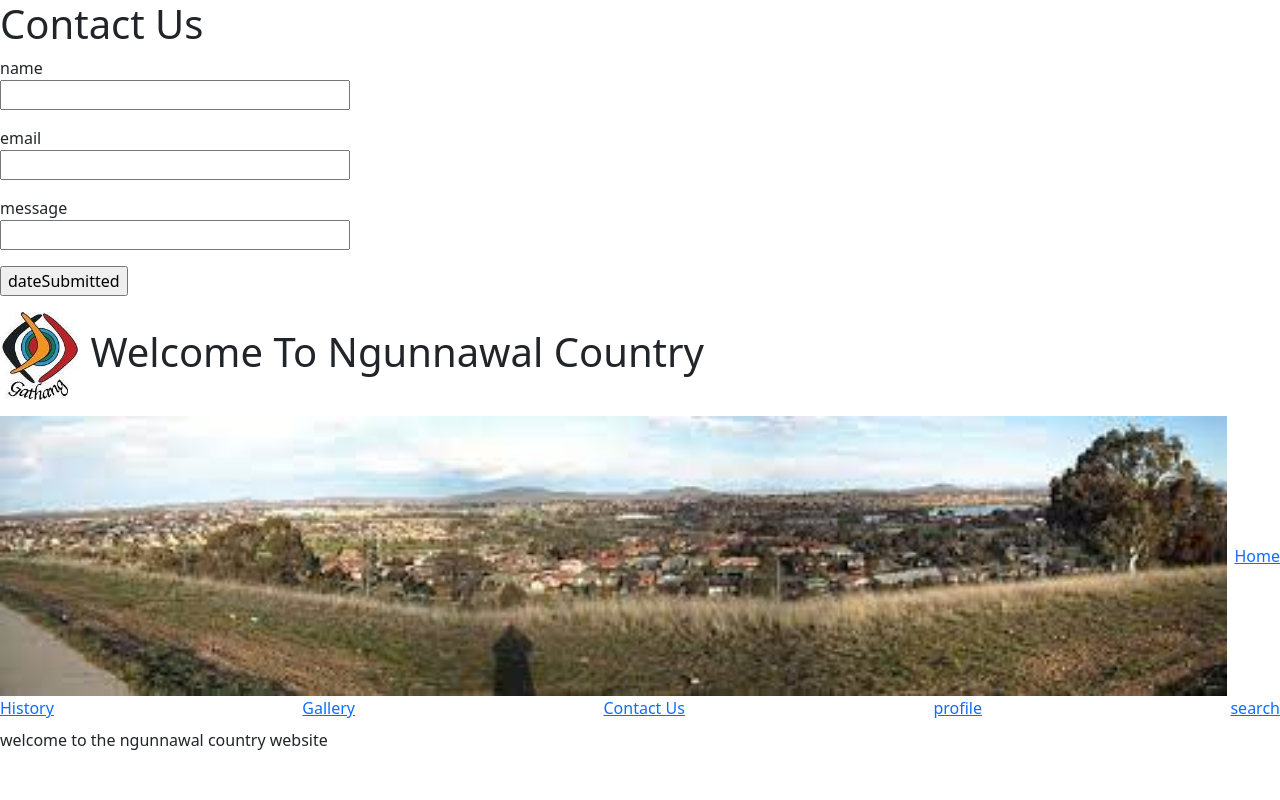
After one commit to RyanCather/2022S2-FlaskMR, a Flask app: page /contact.html in a window 1280 px wide. The commit adds this page. Run offline with Flask 2, Linux system fonts and the light colour scheme; some libraries are stand-ins or nearby versions.

Commit message:
fixed errors

```diff
--- a/Requirements.txt
+++ b/Requirements.txt
@@ -25,3 +25,4 @@ six>=1.12.0
 SQLAlchemy>=1.3.4
 Werkzeug>=0.15.4
 WTForms>=2.2.1
+email-validator>=1.2.1
--- a/app.py
+++ b/app.py
@@ -8,9 +8,18 @@ app = Flask(__name__)
 app.config.from_object(Config)  # loads the configuration for the ngunnawal.db
 db = SQLAlchemy(app)            # creates the db object using the configuration
 
-@app.route('/')
-def homepage():  # put application's code here
-    return render_template("index.html", title="Ngunnawal Country")
+from models import Contact
+from forms import ContactForm
+
+@app.route("/")
+def homepage():
+    return render_template("index.html", title = "homepage")
+@app.route("/contact.html", methods=["POST", "GET"])
+def contact():
+    form = ContactForm()
+    if form.validate_on_submit():
+        new_contact = contact(name=form.name.data, email=form.email.data,message=form.message.data)
+    return render_template("contact.html", title ="Contact Us", form=form)
 
 
 if __name__ == '__main__':
--- /dev/null
+++ b/forms.py
@@ -0,0 +1,9 @@
+from flask_wtf import FlaskForm
+from wtforms.validators import DataRequired, Email
+from wtforms import StringField, SubmitField, IntegerField
+
+class ContactForm (FlaskForm):
+    name = StringField("name", validators=[DataRequired()])
+    email = StringField("email", validators=[DataRequired(), Email()])
+    message = StringField("message", validators=[DataRequired()])
+    submit = SubmitField('dateSubmitted')
--- /dev/null
+++ b/templates/contact.html
@@ -0,0 +1,47 @@
+{% extends 'template.html' %}
+
+{# Place the content for the cellContent1 in this block #}
+{% block cellContent1 %}
+    <form action="" method="post" novalidate>
+{{ form.hidden_tag() }}
+
+</form>
+{% endblock %}
+
+{# Place the content for the cellContent2 in this block #}
+{% block cellContent2 %}
+    <form action="" method="post" novalidate>
+{{ form.hidden_tag() }}
+<p>
+    {{ form.name.label }}<br>
+    {{ form.name(size=32) }}<br>
+    {% for error in form.name.errors %}
+    <span style="color: red;">[{{ error }}]</span>
+    {% endfor %}
+</p>
+<p>
+    {{ form.email.label }}<br>
+    {{ form.email(size=32) }}<br>
+    {% for error in form.email.errors %}
+    <span style="color: red;">[{{ error }}]</span>
+    {% endfor %}
+</p>
+<p>
+    {{ form.message.label }}<br>
+    {{ form.message(size=32) }}<br>
+    {% for error in form.message.errors %}
+    <span style="color: red;">[{{ error }}]</span>
+    {% endfor %}
+</p>
+    <p>{{ form.submit() }}</p>
+
+</form>
+{% endblock %}
+
+{# Place the content for the cellContent3 in this block #}
+{% block cellContent3 %}
+    <form action="" method="post" novalidate>
+{{ form.hidden_tag() }}
+
+</form>
+{% endblock %}
--- a/templates/template.html
+++ b/templates/template.html
@@ -4,6 +4,8 @@
     <meta charset="UTF-8">
     <title>{{ title }}</title>
     <link rel="stylesheet" href="/static/ngunnawal.css">
+<link rel="stylesheet" href="/static/css/bootstrap.css">
+<script src="/static/js/bootstrap.bundle.js"></script>
 
     {% block pageStyle %}
 {% endblock %}
@@ -57,7 +59,7 @@
             <a href="index.html">Home</a>
             <a href="history.html">History</a>
             <a href="gallery.html">Gallery</a>
-            <a href="contact_us.html">Contact Us</a>
+            <a href="contact.html">Contact Us</a>
             <a href="profile.html">profile</a>
             <a href="search.html">search</a>
         </div>
```
Also changed, not shown: models.py (added, +15 -0 lines), ngunnawal.db.
